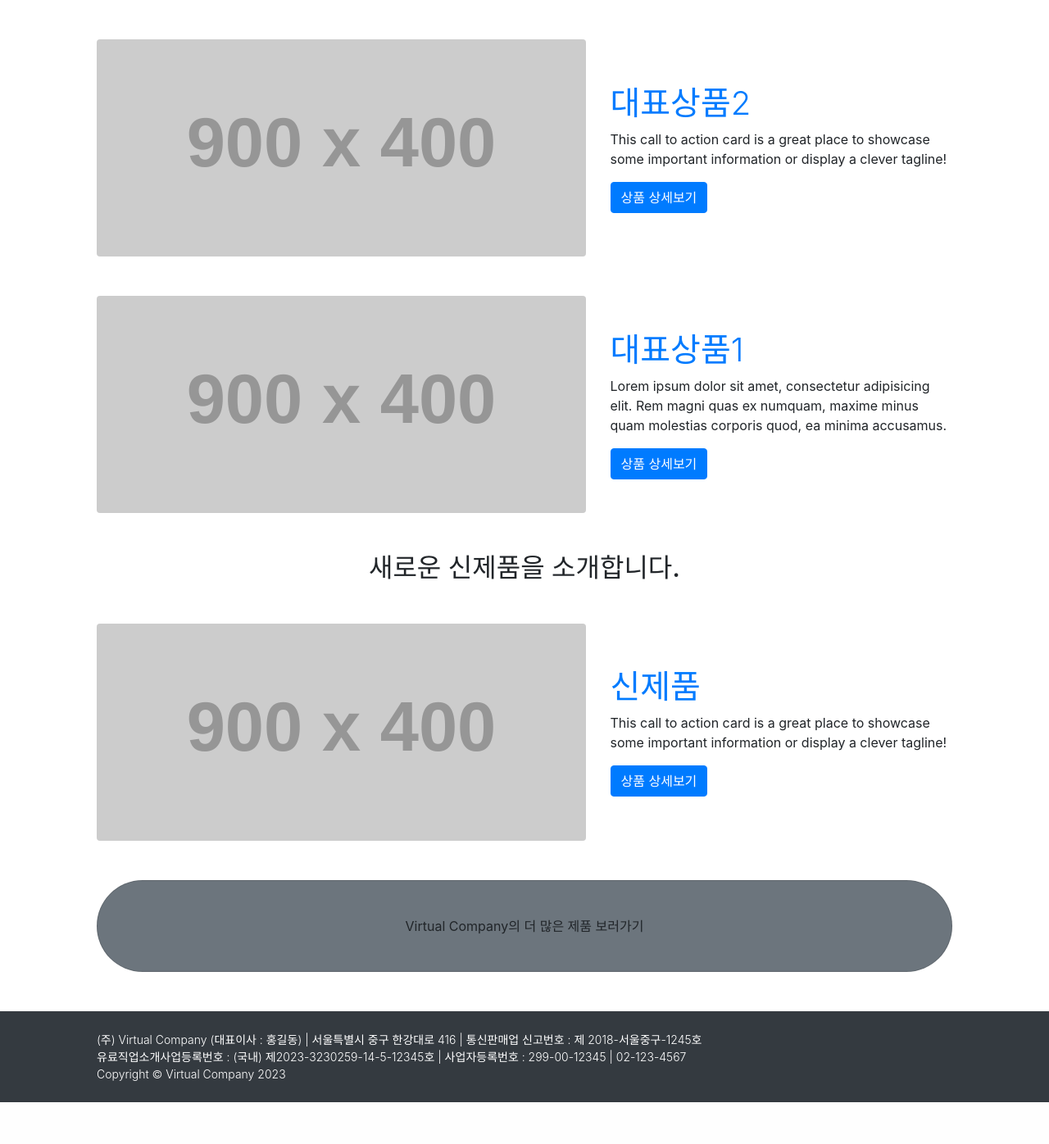
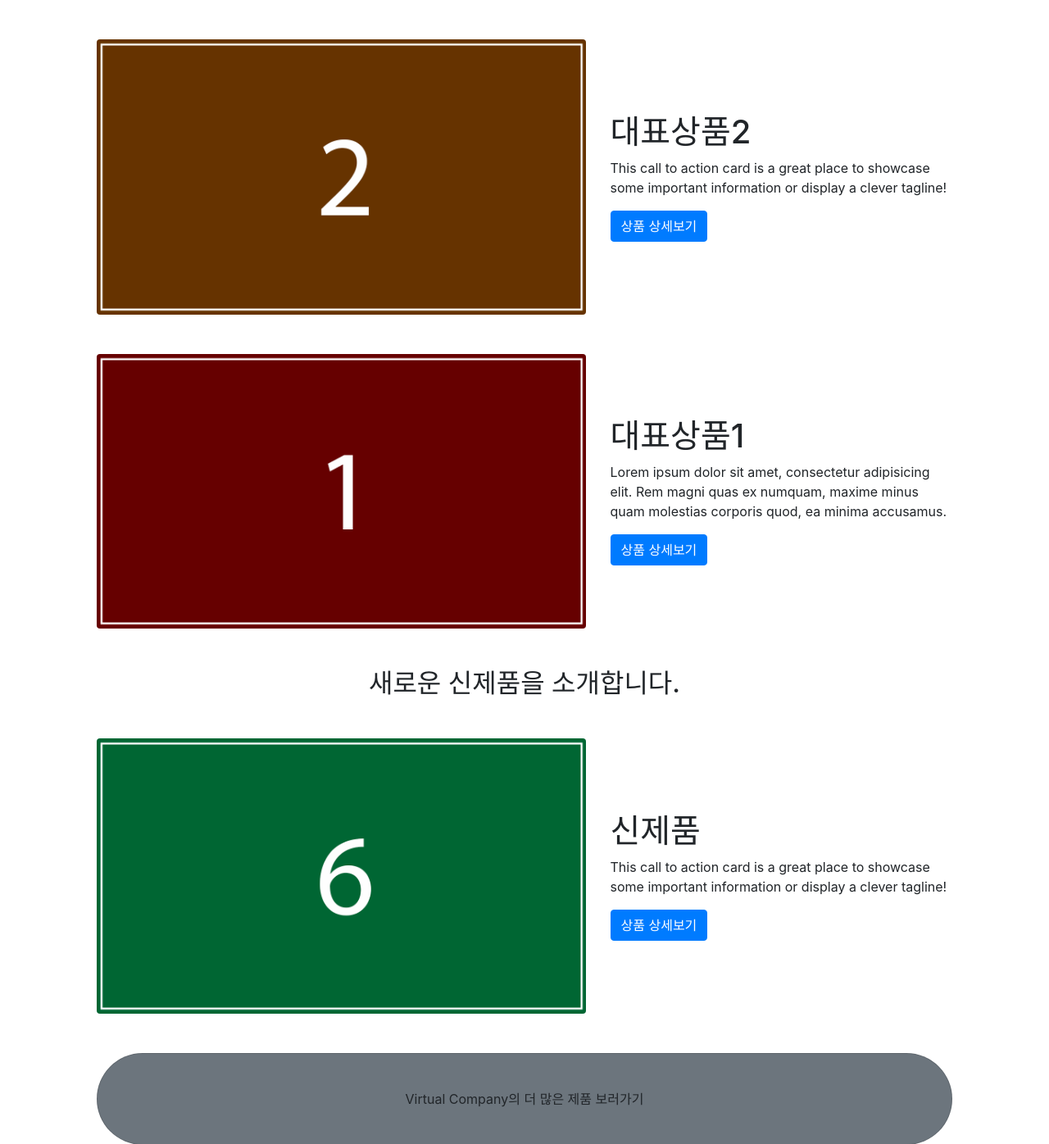
Before and after one commit to 9659tig/Comento-Project, a Django app: page /mysite/ in a window 1280 px wide. Shown: the part 56-1452 px from the top of the page at 82% size. Before the commit the page ends 1401 px from the top, so only its background shows below. Run offline with Django 4.2, Linux system fonts and the light colour scheme; data comes from the database, SQL or seed files in the repository; both versions use the stored data as it was after the commit; grey boxes labelled with a size stand in for pictures from a placeholder-image service; some libraries are stand-ins or nearby versions.

Commit message:
이미지 처리

```diff
--- a/my_project/settings.py
+++ b/my_project/settings.py
@@ -11,7 +11,7 @@ https://docs.djangoproject.com/en/4.2/ref/settings/
 """
 
 from pathlib import Path
-
+import os
 # Build paths inside the project like this: BASE_DIR / 'subdir'.
 BASE_DIR = Path(__file__).resolve().parent.parent
 
@@ -71,7 +71,8 @@ TEMPLATES = [
 
 WSGI_APPLICATION = 'my_project.wsgi.application'
 
-
+MEDIA_URL = '/media/'
+MEDIA_ROOT = os.path.join(BASE_DIR, '_media')
 # Database
 # https://docs.djangoproject.com/en/4.2/ref/settings/#databases
 
--- a/my_project/urls.py
+++ b/my_project/urls.py
@@ -16,9 +16,12 @@ Including another URLconf
 """
 from django.contrib import admin
 from django.urls import path, include
+from django.conf.urls.static import static
+from django.conf import settings
 
 urlpatterns = [
     path('admin/', admin.site.urls),
     path('mysite/', include('mysite.urls')),
     path('', include('pages.urls')),
 ]
+urlpatterns += static(settings.MEDIA_URL, document_root=settings.MEDIA_ROOT)
--- a/templates/mysite/content_list.html
+++ b/templates/mysite/content_list.html
@@ -35,9 +35,9 @@
                 {% for content in content_list %}
                     {% if content.isMain %}
                     <div class="row gx-4 gx-lg-5 align-items-center my-5">
-                        <div class="col-lg-7"><img class="img-fluid rounded mb-4 mb-lg-0" src="https://dummyimage.com/900x400/dee2e6/6c757d.jpg" alt="..." /></div>
+                        <div class="col-lg-7"><img class="img-fluid rounded mb-4 mb-lg-0" src="{{ content.image.url }}" alt="..." /></div>
                         <div class="col-lg-5">
-                            <h1 class="font-weight-light"><a href="/mysite/{{content.id}}/">{{content.title}}</a></h1>
+                            <h1>{{content.title}}</h1>
                             <p>{{content.sub_content}}</p>
                             <a class="btn btn-primary" href="#!">상품 상세보기</a>
                         </div>
@@ -48,9 +48,9 @@
                 {% with latest_content=content_list.first %}
                 <div class="h2 text-center">새로운 신제품을 소개합니다.</div>
                 <div class="row gx-4 gx-lg-5 align-items-center my-5">
-                    <div class="col-lg-7"><img class="img-fluid rounded mb-4 mb-lg-0" src="https://dummyimage.com/900x400/dee2e6/6c757d.jpg" alt="..." /></div>
+                    <div class="col-lg-7"><img class="img-fluid rounded mb-4 mb-lg-0" src="{{ latest_content.image.url }}" alt="..." /></div>
                     <div class="col-lg-5">
-                        <h1 class="font-weight-light"><a href="/mysite/{{latest_content.id}}/">{{latest_content.title}}</a></h1>
+                        <h1>{{latest_content.title}}</h1>
                         <p>{{latest_content.sub_content}}</p>
                         <a class="btn btn-primary" href="#!">상품 상세보기</a>
                     </div>
--- a/templates/pages/mainpage.html
+++ b/templates/pages/mainpage.html
@@ -45,7 +45,7 @@
                       {% for content in content_list %}
                         {% if content.isMain or forloop.first %}
                             <div class="carousel-item {% if forloop.first %}active{% endif %}">
-                                <img src="https://dummyimage.com/900x400/dee2e6/6c757d.jpg" class="d-block w-100" alt="...">
+                                <img src="{{ content.image.url }}" class="d-block w-100" alt="...">
                                 <div class="carousel-caption d-none d-md-block py-1 bg-white rounded-3 justify-content-sm-start">
                                     <h5 class="text-dark mb-0 pb-1">{{content.title}}</h5>
                                     <p class="text-dark mb-0">{{content.sub_content}}</p>
```
Also changed, not shown: _media/pics/2308/15/sample_images_01.png (added), _media/pics/2308/15/sample_images_02.png (added), _media/pics/2308/15/sample_images_03.png (added), _media/pics/2308/15/sample_images_04.png (added), _media/pics/2308/15/sample_images_05.png (added), _media/pics/2308/15/sample_images_06.png (added), db.sqlite3, static/img/TEST2.png (deleted).
